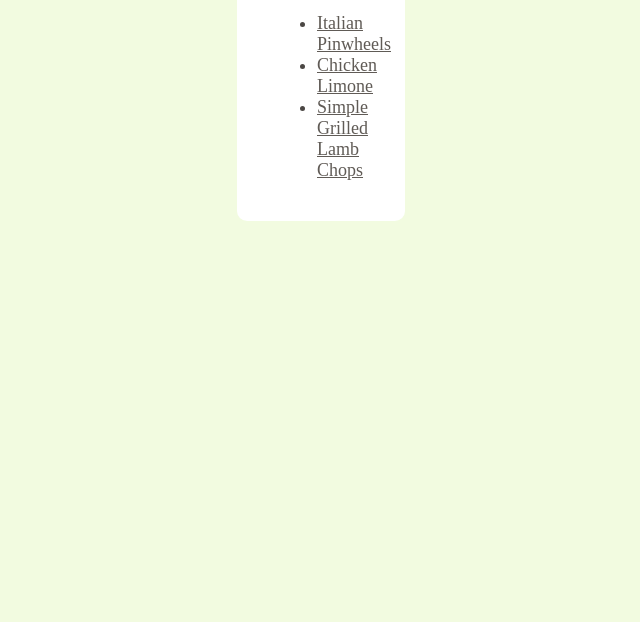
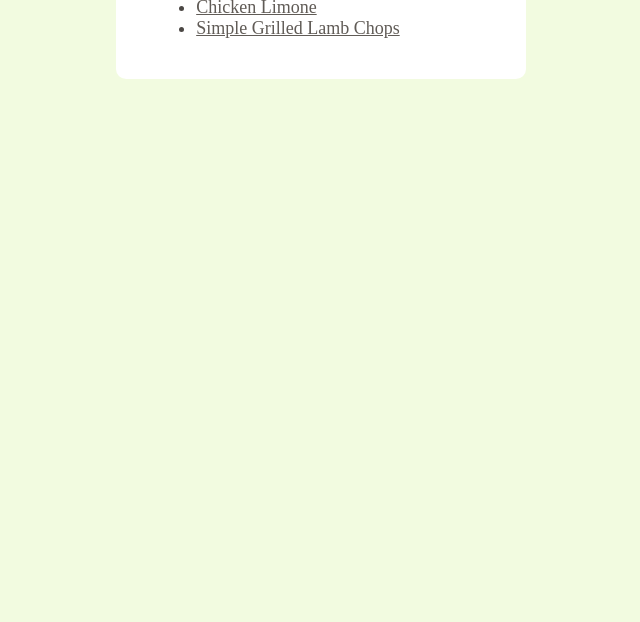
Before and after one commit to pyrororoo/odin-recipes, a plain HTML site: page index.html in a window 1280 px wide. Shown: the part 178-800 px from the top of the page, without its empty margins (319-959 px from the left). Drawn offline with Linux system fonts and the light colour scheme.

Commit message:
Decreased body margin Increased home page title margin to percent value

```diff
--- a/style.css
+++ b/style.css
@@ -6,7 +6,7 @@
 body {
     font-family: "Times New Roman", cursive;
     background-color: #F2FBE0;
-    margin: 50px 20%;
+    margin: 50px 10%;
 }
 
 h1.title {
@@ -32,7 +32,7 @@ hr {
 /* main/home page */
 
 .card {
-margin: 8px 300px;
+margin: 8px 30%;
 background-color: white;
 padding: 30px;
 border-radius: 10px;
```
